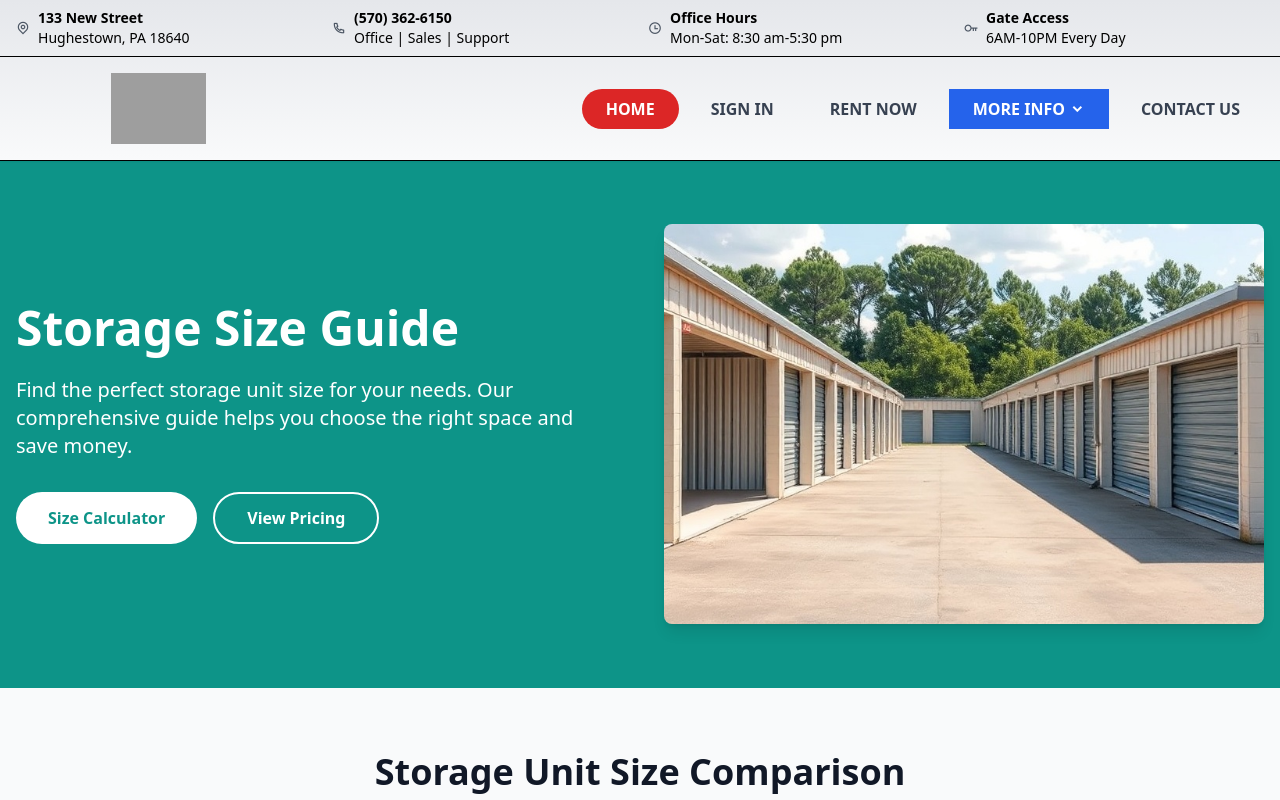
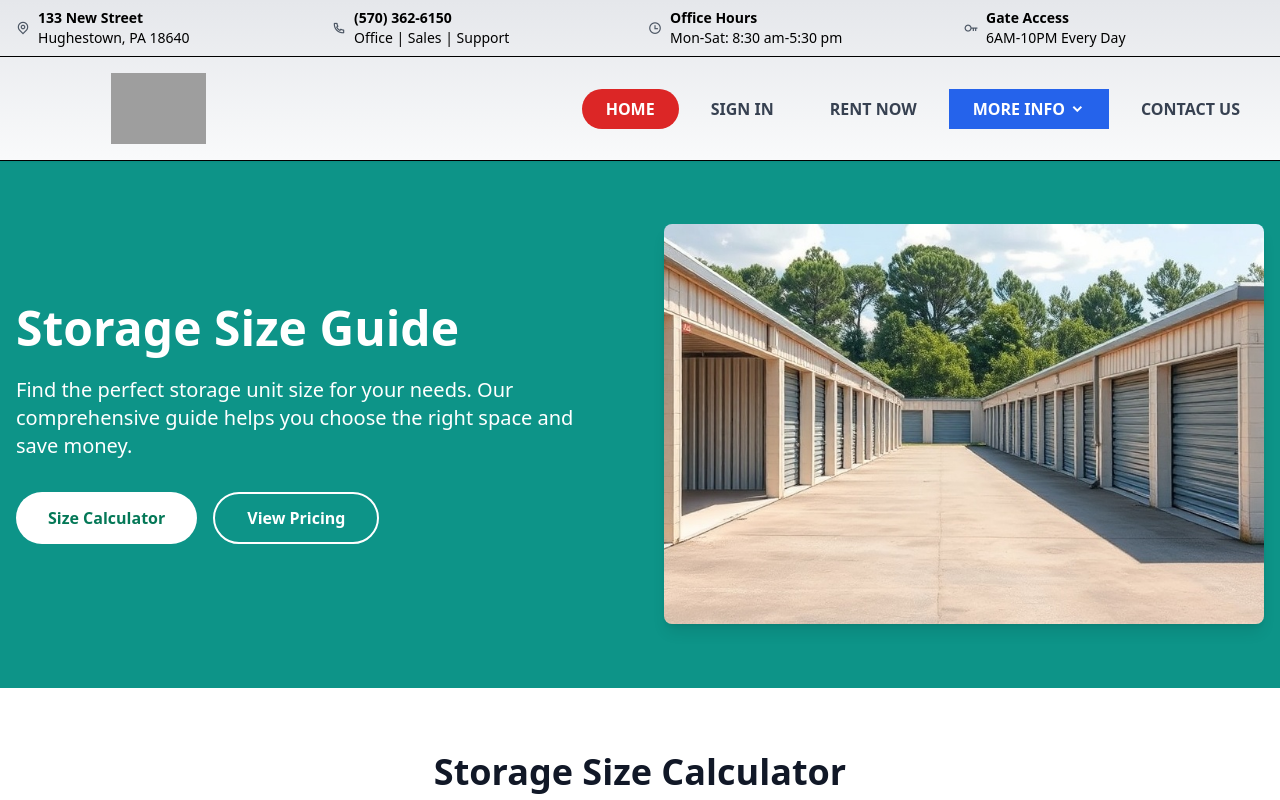
Before and after one commit to teleringer/hughestownstorage, a Next.js app: page /storage-size-guide in a window 1280 px wide. Shown: the top 800 px of the page. Built offline with nearby package versions, Linux system fonts and the light colour scheme; grey boxes are pictures that could not be loaded.

Commit message:
fix(storage-size-guide): hero buttons scroll to sections

```diff
--- a/app/storage-size-guide/SizeGuideHero.tsx
+++ b/app/storage-size-guide/SizeGuideHero.tsx
@@ -11,12 +11,18 @@ export default function SizeGuideHero() {
               Find the perfect storage unit size for your needs. Our comprehensive guide helps you choose the right space and save money.
             </p>
             <div className="flex space-x-4">
-              <button className="bg-white text-teal-600 px-8 py-3 rounded-full font-semibold hover:bg-gray-100 whitespace-nowrap cursor-pointer">
-                Size Calculator
-              </button>
-              <button className="border-2 border-white text-white px-8 py-3 rounded-full font-semibold hover:bg-white hover:text-teal-600 whitespace-nowrap cursor-pointer">
-                View Pricing
-              </button>
+              <a
+  href="#calculator"
+  className="bg-white text-emerald-700 px-8 py-3 rounded-full font-semibold hover:bg-gray-100 whitespace-nowrap cursor-pointer inline-flex items-center justify-center"
+>
+  Size Calculator
+</a>
+              <a
+  href="#pricing"
+  className="border-2 border-white text-white px-8 py-3 rounded-full font-semibold hover:bg-white hover:text-emerald-700 whitespace-nowrap cursor-pointer inline-flex items-center justify-center"
+>
+  View Pricing
+</a>
             </div>
           </div>
           <div>
--- a/app/storage-size-guide/page.tsx
+++ b/app/storage-size-guide/page.tsx
@@ -5,14 +5,16 @@ import SizeGuideHero from './SizeGuideHero';
 import SizeComparison from './SizeComparison';
 import SizeCalculator from './SizeCalculator';
 
-export default function StorageSizeGuide() {
+export default function Page() {
   return (
-    <div className="min-h-screen overflow-x-hidden">
-      <main className="pt-20 md:pt-40">
-        <SizeGuideHero />
+    <main className="pt-20 md:pt-40 scroll-smooth">
+      <SizeGuideHero />
+      <section id="calculator">
+        <SizeCalculator />
+      </section>
+      <section id="pricing">
         <SizeComparison />
-        <SizeCalculator />
-      </main>
-    </div>
+      </section>
+    </main>
   );
 }
```
